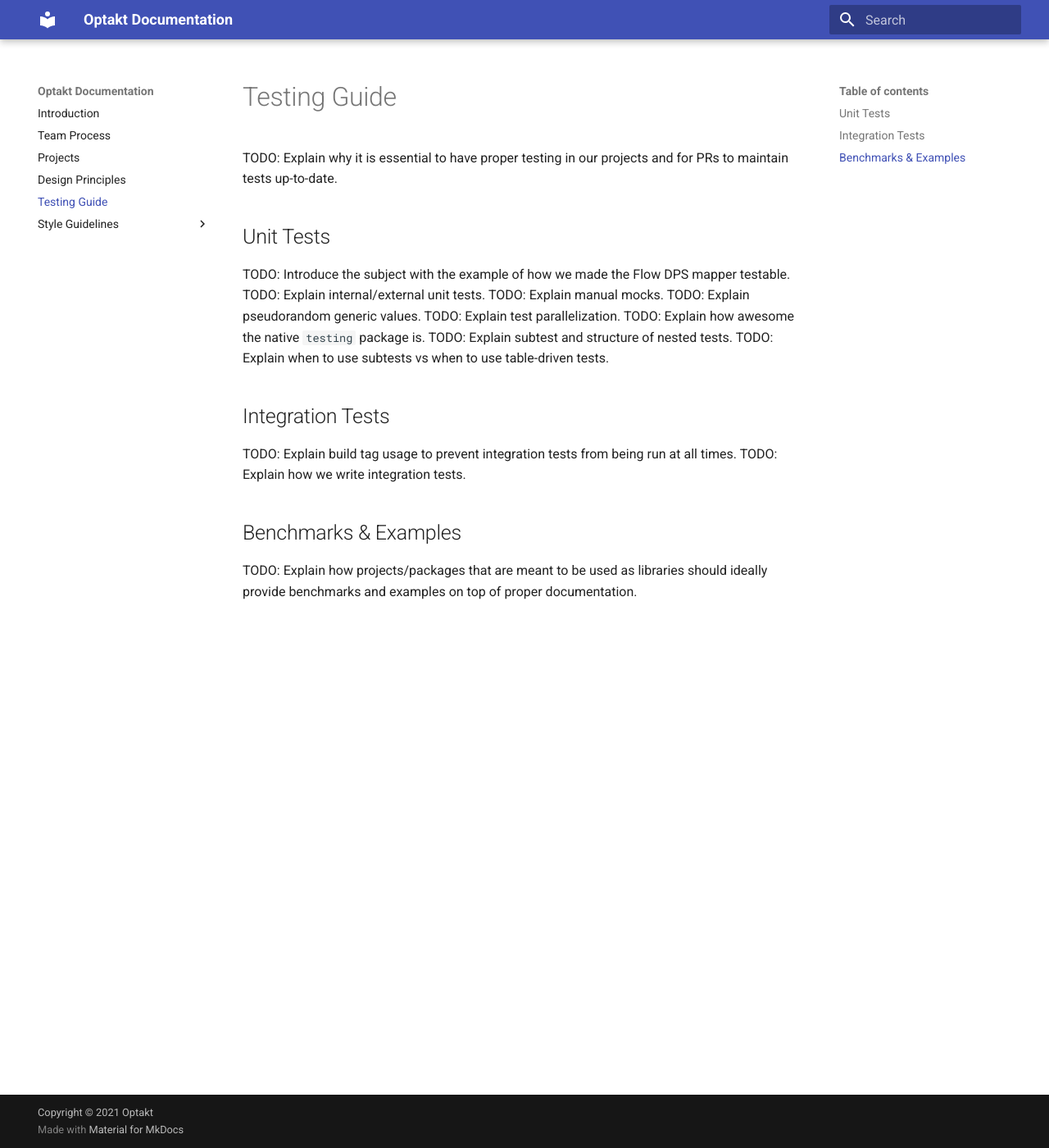
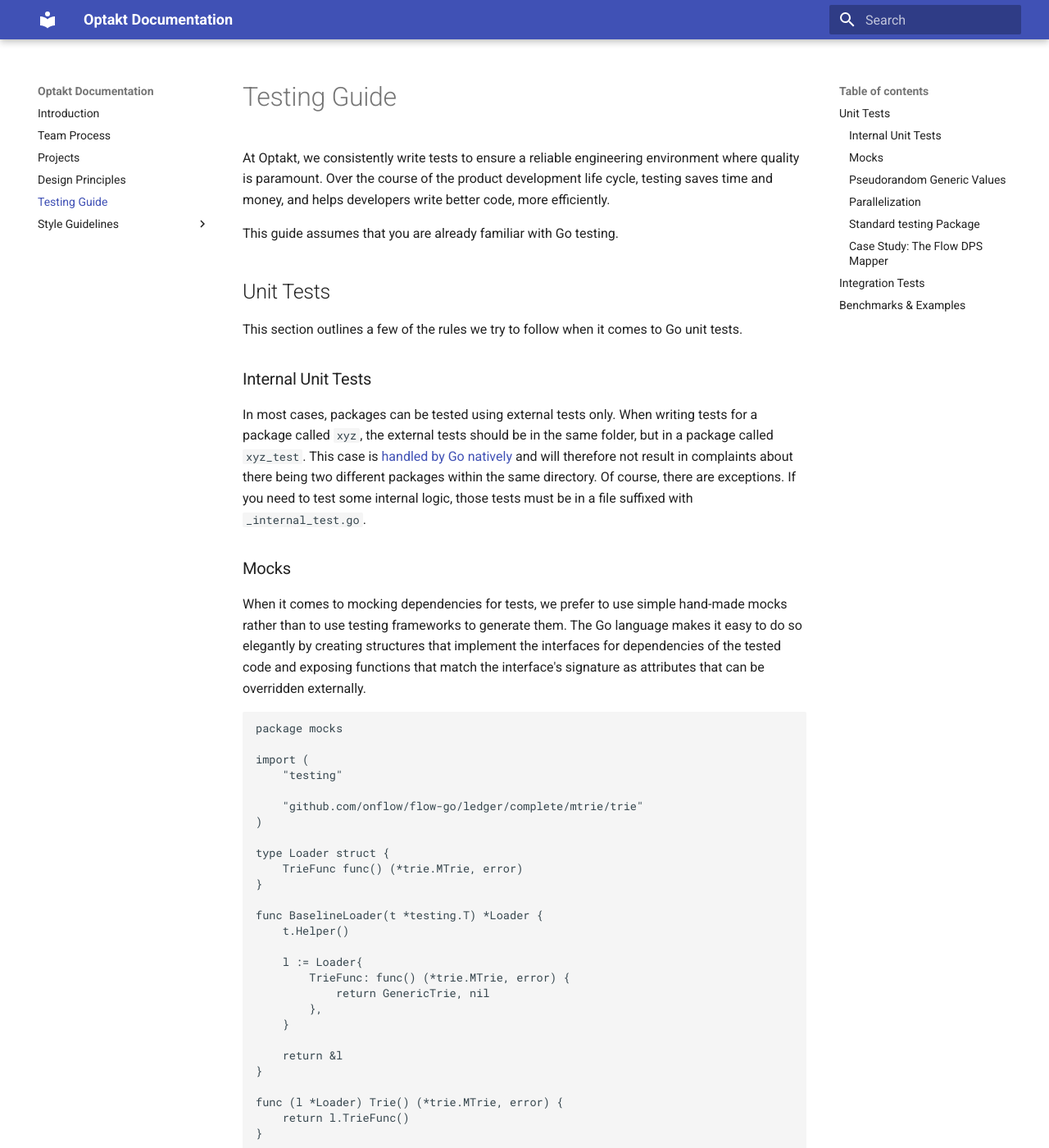
Before and after one commit to optakt/optakt.github.io, an MkDocs documentation site: the page built from content/testing.md, in a window 1280 px wide and 1400 px high. Shown: the whole window at 82% size. Built offline with MkDocs 1.6.1 and Material for MkDocs 9.7.7, drawn with Linux system fonts in a browser that asks for light colours; some of the changed text lies outside the part shown.

Commit message:
Testing Guide: Internal Unit Tests & Mocks sections

````diff
--- a/content/testing.md
+++ b/content/testing.md
@@ -1,17 +1,85 @@
 # Testing Guide
 
-TODO: Explain why it is essential to have proper testing in our projects and for PRs to maintain tests up-to-date.
+At Optakt, we consistently write tests to ensure a reliable engineering environment where quality is paramount. Over the course of the product development life cycle, testing saves time and money, and helps developers write better code, more efficiently.
+
+This guide assumes that you are already familiar with Go testing.
 
 ## Unit Tests
 
-TODO: Introduce the subject with the example of how we made the Flow DPS mapper testable.
-TODO: Explain internal/external unit tests.
-TODO: Explain manual mocks.
-TODO: Explain pseudorandom generic values.
-TODO: Explain test parallelization.
-TODO: Explain how awesome the native `testing` package is.
+This section outlines a few of the rules we try to follow when it comes to Go unit tests.
+
+### Internal Unit Tests
+
+In most cases, packages can be tested using external tests only. When writing tests for a package called `xyz`, the external tests should be in the same folder, but in a package called `xyz_test`. This case is [handled by Go natively](https://pkg.go.dev/cmd/go@master#hdr-Test_packages) and will therefore not result in complaints about there being two different packages within the same directory. Of course, there are exceptions. If you need to test some internal logic, those tests must be in a file suffixed with `_internal_test.go`.
+
+### Mocks
+
+When it comes to mocking dependencies for tests, we prefer to use simple hand-made mocks rather than to use testing frameworks to generate them. The Go language makes it easy to do so elegantly by creating structures that implement the interfaces for dependencies of the tested code and exposing functions that match the interface's signature as attributes that can be overridden externally.
+
+```go
+package mocks
+
+import (
+	"testing"
+
+	"github.com/onflow/flow-go/ledger/complete/mtrie/trie"
+)
+
+type Loader struct {
+	TrieFunc func() (*trie.MTrie, error)
+}
+
+func BaselineLoader(t *testing.T) *Loader {
+	t.Helper()
+
+	l := Loader{
+		TrieFunc: func() (*trie.MTrie, error) {
+			return GenericTrie, nil
+		},
+	}
+
+	return &l
+}
+
+func (l *Loader) Trie() (*trie.MTrie, error) {
+	return l.TrieFunc()
+}
+```
+
+Using those mocks is as simple as instantiating a baseline version of the mock and setting its attributes to the desired functions:
+
+```go
+// ...
+    t.Run("handles failure to load checkpoint", func(t *testing.T) {
+        t.Parallel()
+
+        tr, st := baselineFSM(t, StatusEmpty)
+
+        load := mocks.BaselineLoader(t)
+        load.CheckpointFunc = func() (*trie.MTrie, error) {
+            return nil, mocks.GenericError
+        }
+
+        tr.load = load
+
+        err := tr.BootstrapState(st)
+        assert.Error(t, err)
+    })
+// ...
+```
+
+### Pseudorandom Generic Values
+
+### Parallelization
+
+### Standard `testing` Package
+
 TODO: Explain subtest and structure of nested tests.
 TODO: Explain when to use subtests vs when to use table-driven tests.
+
+### Case Study: The Flow DPS Mapper
+
+TODO: Example of how we made the Flow DPS mapper testable.
 
 ## Integration Tests
 
````
